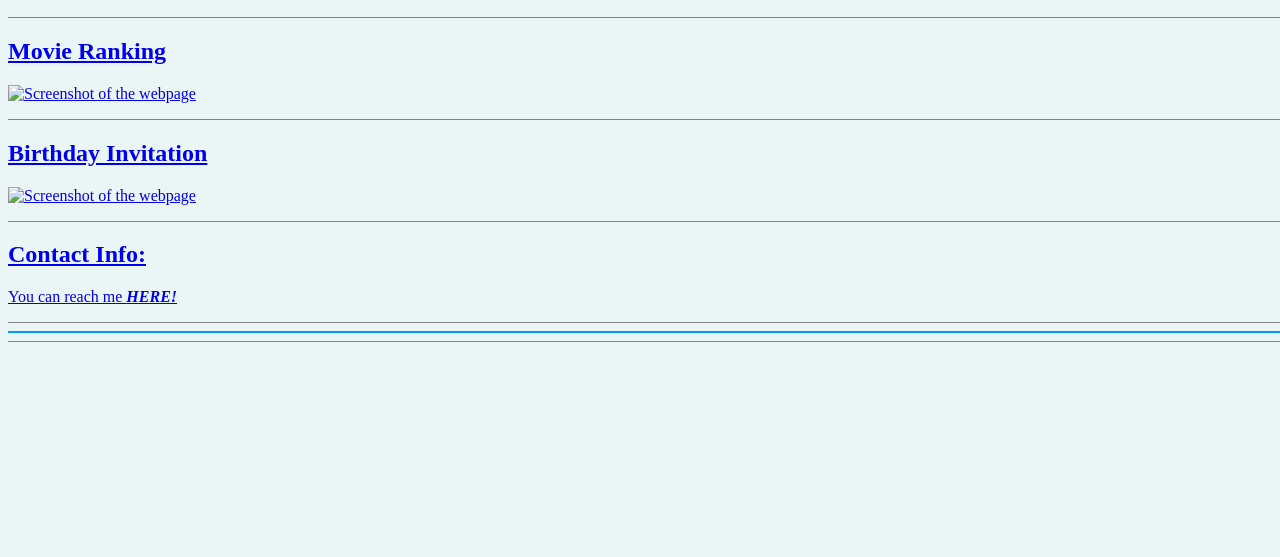
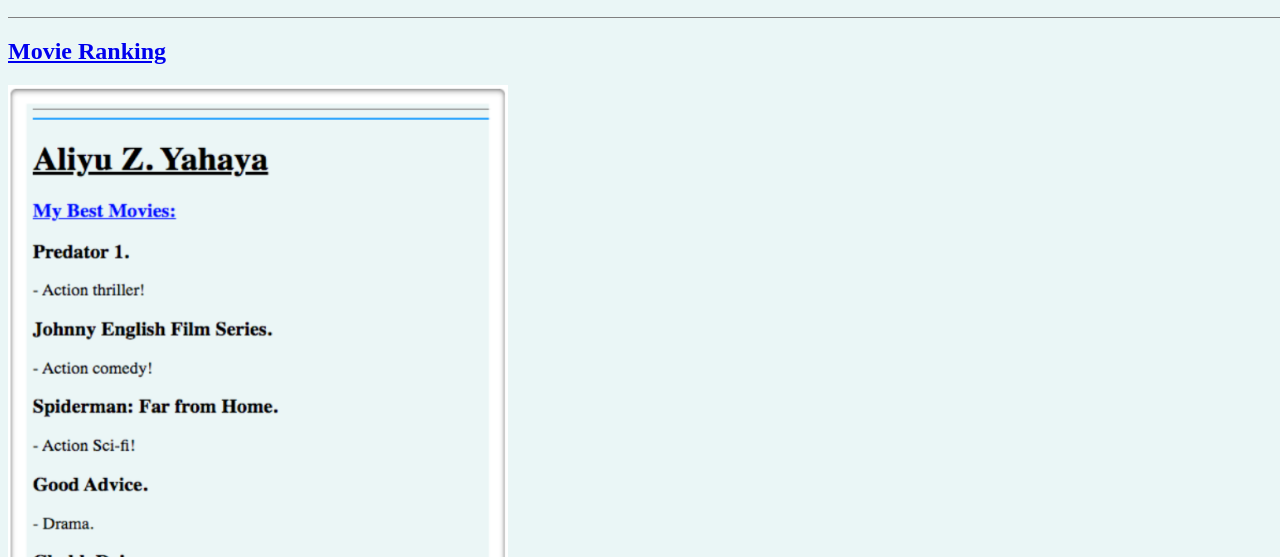
Before and after one commit to aliyu-zy/html-azy.portfolio, a plain HTML site: page index.html in a window 1280 px wide. Shown: the part 243-800 px from the top of the page. Drawn offline with Linux system fonts and the light colour scheme.

Commit message:
Add files via upload

```diff
--- a/index.html
+++ b/index.html
@@ -13,10 +13,10 @@
              <h3><em>(Click Each Heading/ Screenshot to go to the Respective Project)</em></h3>
              <hr size = "0.5px" width = "1000%" align = "center" color = "grey">
              <h2><a href="./public/my.favourite.movies.html">Movie Ranking</a></h2>
-             <p><a href="./public/my.favourite.movies.html"><img src="./4.3 HTML Porfolio Project/assets/images/movie.ranking.2.png" alt="Screenshot of the webpage" width="500" height="600"/></p>
+             <p><a href="./public/my.favourite.movies.html"><img src="./assets/images/movie.ranking.2.png" alt="Screenshot of the webpage" width="500" height="600"/></p>
              <hr size = "0.5px" width = "1000%" align = "center" color = "grey">
              <h2><a href="./public/birthday.iv.html">Birthday Invitation</a></h2>
-             <p><a href="./public/birthday.iv.html"><img src="./4.3 HTML Porfolio Project/assets/images/birthday.iv.2.png" alt="Screenshot of the webpage" width="500" height="600"/></p>
+             <p><a href="./public/birthday.iv.html"><img src="./assets/images/birthday.iv.2.png" alt="Screenshot of the webpage" width="500" height="600"/></p>
              <hr size = "0.5px" width = "1000%" align = "center" color = "grey">
              <h2>Contact Info:</h2>
              <p>You can reach me <a href="contact-me.html"><em><strong>HERE!</strong></em></a></p>
```
